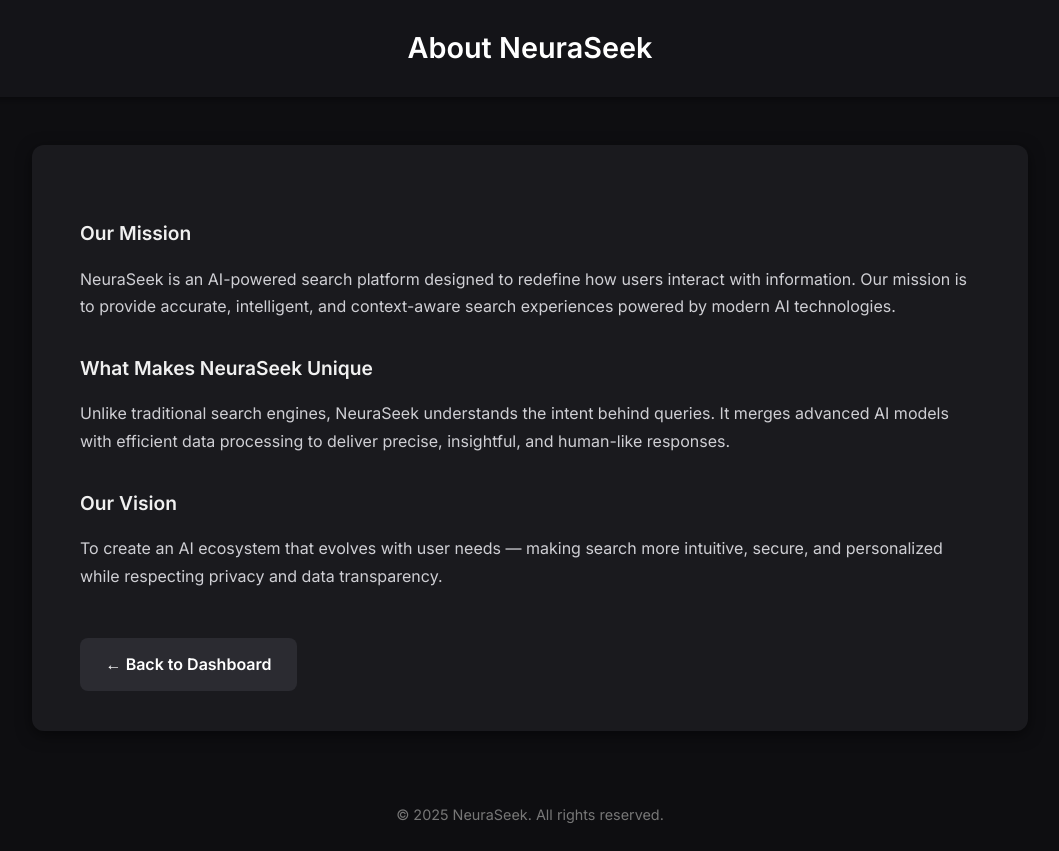
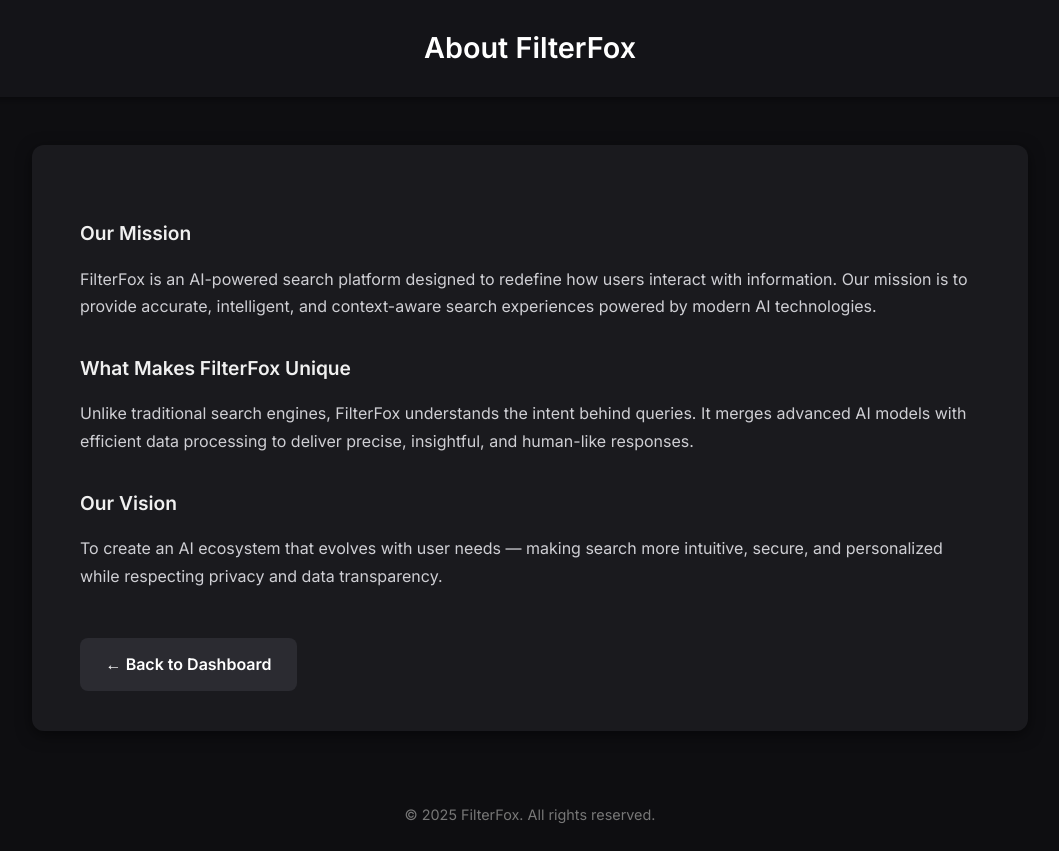
Before and after one commit to Sam-bot-dev/Filterfox, a Flask app: page /darkabou in a window 1280 px wide. Shown: the whole page, without its empty margins (110-1169 px from the left). Run offline with Flask 3, Linux system fonts and the light colour scheme.

Commit message:
Changed name
Changed names in every file

```diff
--- a/templates/darkabout.html
+++ b/templates/darkabout.html
@@ -3,7 +3,7 @@
 <head>
   <meta charset="UTF-8" />
   <meta name="viewport" content="width=device-width, initial-scale=1.0" />
-  <title>About | NeuraSeek</title>
+  <title>About | FilterFox</title>
   <style>
     @import url('https://fonts.googleapis.com/css2?family=Inter:wght@400;600&display=swap');
 
@@ -79,22 +79,22 @@
 </head>
 <body>
   <header>
-    <h1>About NeuraSeek</h1>
+    <h1>About FilterFox</h1>
   </header>
 
   <main>
     <section>
       <h2>Our Mission</h2>
       <p>
-        NeuraSeek is an AI-powered search platform designed to redefine how users interact with information.
+        FilterFox is an AI-powered search platform designed to redefine how users interact with information.
         Our mission is to provide accurate, intelligent, and context-aware search experiences powered by modern AI technologies.
       </p>
     </section>
 
     <section>
-      <h2>What Makes NeuraSeek Unique</h2>
+      <h2>What Makes FilterFox Unique</h2>
       <p>
-        Unlike traditional search engines, NeuraSeek understands the intent behind queries. It merges advanced AI models with efficient data processing to deliver precise, insightful, and human-like responses.
+        Unlike traditional search engines, FilterFox understands the intent behind queries. It merges advanced AI models with efficient data processing to deliver precise, insightful, and human-like responses.
       </p>
     </section>
 
@@ -109,7 +109,7 @@
   </main>
 
   <footer>
-    © 2025 NeuraSeek. All rights reserved.
+    © 2025 FilterFox. All rights reserved.
   </footer>
 </body>
 </html>
--- a/templates/index.html
+++ b/templates/index.html
@@ -3,7 +3,7 @@
 <head>
 <meta charset="utf-8"/>
 <meta name="viewport" content="width=device-width, initial-scale=1.0"/>
-<title>NeuraSeek - AI-Powered Search</title>
+<title>FilterFox - AI-Powered Search</title>
 <script src="https://cdn.tailwindcss.com?plugins=forms,container-queries"></script>
 <link href="https://fonts.googleapis.com/css2?family=Inter:wght@400;500;700&display=swap" rel="stylesheet"/>
 <link href="https://fonts.googleapis.com/css2?family=Material+Symbols+Outlined" rel="stylesheet"/>
@@ -48,7 +48,7 @@ body { -webkit-font-smoothing: antialiased; -moz-osx-font-smoothing: grayscale;
   <header class="absolute top-0 left-0 right-0 z-10 p-6">
     <div class="container mx-auto flex items-center justify-between">
 
-      <!-- LEFT: NeuraSeek -->
+      <!-- LEFT: FilterFox -->
       <div class="flex items-center gap-2">
         <h2 class="text-text-title-light dark:text-text-title-dark text-lg font-bold">Filter_FoX</h2>
       </div>
@@ -129,7 +129,7 @@ body { -webkit-font-smoothing: antialiased; -moz-osx-font-smoothing: grayscale;
   </main>
 <footer class="relative w-full py-6 px-4">
 <div class="container mx-auto flex flex-col items-center gap-4 text-center sm:flex-row sm:justify-between">
-<p class="text-text-body-light dark:text-text-body-dark text-sm">© NeuraSeek 2025</p>
+<p class="text-text-body-light dark:text-text-body-dark text-sm">© FilterFox 2025</p>
 <div class="flex flex-wrap items-center justify-center gap-x-6 gap-y-2">
 <a class="text-text-body-light dark:text-text-body-dark text-sm hover:underline" href="about">About</a>
 <a class="text-text-body-light dark:text-text-body-dark text-sm hover:underline" href="privacy">Privacy</a>
--- a/templates/signin.html
+++ b/templates/signin.html
@@ -3,7 +3,7 @@
 <head>
 <meta charset="UTF-8" />
 <meta name="viewport" content="width=device-width, initial-scale=1" />
-<title>NeuraSeek Sign In</title>
+<title>FilterFox Sign In</title>
 <style>
   @import url('https://fonts.googleapis.com/css2?family=Inter:wght@400;600&display=swap');
 
@@ -104,8 +104,8 @@
 </head>
 <body>
 
-<div class="signin-container" role="main" aria-label="Sign in to NeuraSeek">
-  <h1 class="signin-header">Sign in to NeuraSeek</h1>
+<div class="signin-container" role="main" aria-label="Sign in to FilterFox">
+  <h1 class="signin-header">Sign in to FilterFox</h1>
 
   <form id="signinForm" novalidate>
   <label for="email">Email address</label>
--- a/templates/signup.html
+++ b/templates/signup.html
@@ -3,7 +3,7 @@
 <head>
 <meta charset="UTF-8" />
 <meta name="viewport" content="width=device-width, initial-scale=1" />
-<title>NeuraSeek Sign Up</title>
+<title>FilterFox Sign Up</title>
 <style>
   @import url('https://fonts.googleapis.com/css2?family=Inter:wght@400;600&display=swap');
   body {
@@ -42,8 +42,8 @@
 </head>
 <body>
 
-<div class="signup-container" role="main" aria-label="Sign up for NeuraSeek">
-  <h1 class="signup-header">Create your NeuraSeek Account</h1>
+<div class="signup-container" role="main" aria-label="Sign up for FilterFox">
+  <h1 class="signup-header">Create your FilterFox Account</h1>
 
   <!-- Google Sign-Up Button -->
   <button id="googleSignUpBtn" class="google-btn">
```
Also changed, not shown: templates/darksignin.html (+3 -3 lines).
